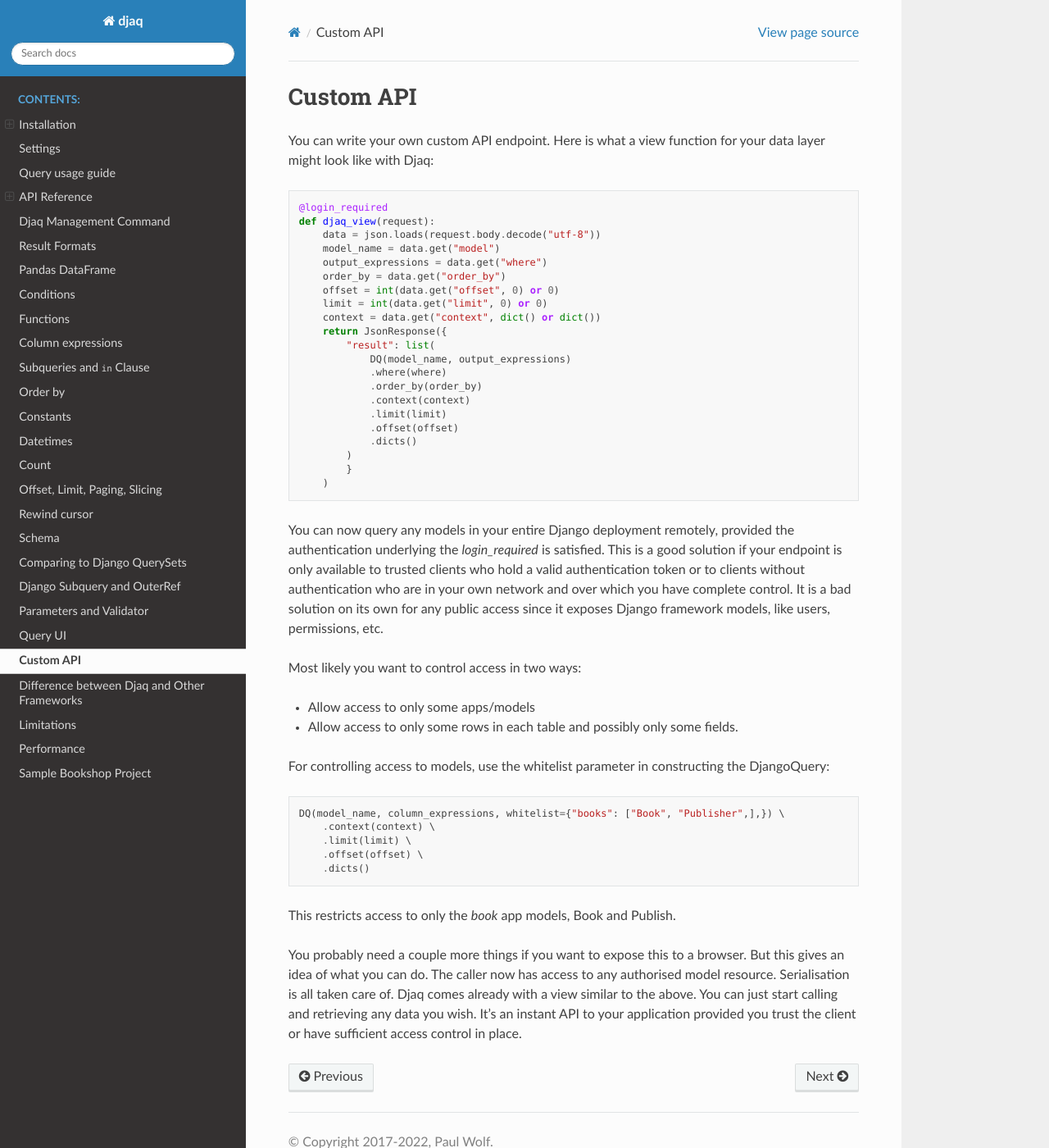
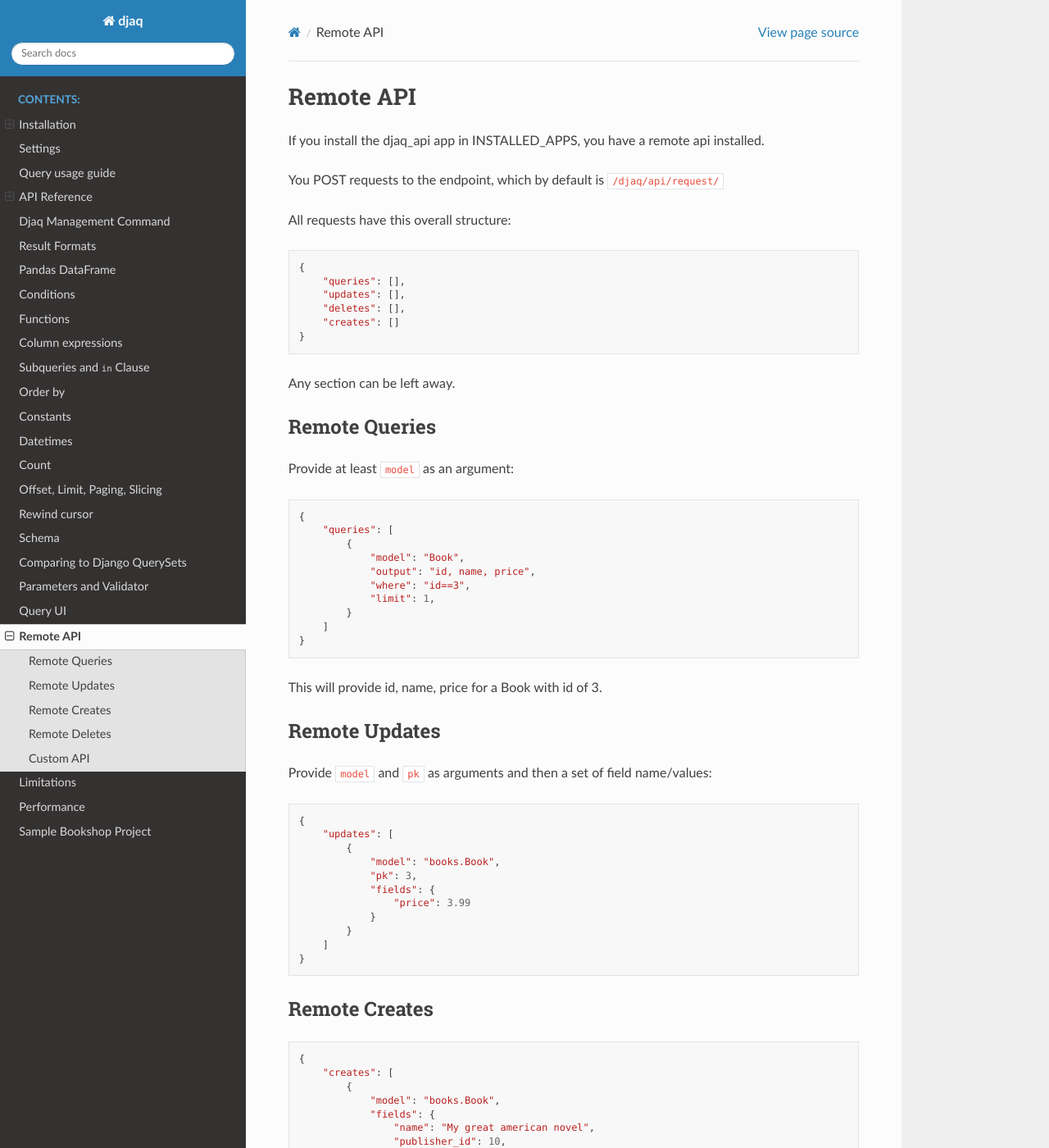
Before and after one commit to paul-wolf/djaq, a Sphinx documentation site: the page built from docs/custom_api.rst, in a window 1280 px wide and 1400 px high. Shown: the whole window at 82% size. Built offline with Sphinx 7.4.7 and the Read the Docs theme 2.0.0, drawn with Linux system fonts in a browser that asks for light colours; pages that are not in the unit, such as notebooks, are missing from menus; some of the changed text lies outside the part shown.

Commit message:
Fix remote api tests

```diff
--- a/docs/custom_api.rst
+++ b/docs/custom_api.rst
@@ -1,5 +1,99 @@
+Remote API
+==========
+
+If you install the djaq_api app in INSTALLED_APPS, you have a remote api installed.
+
+You POST requests to the endpoint, which by default is ``/djaq/api/request/``
+
+All requests have this overall structure:
+
+.. code:: python
+
+    {
+        "queries": [],
+        "updates": [],
+        "deletes": [],
+        "creates": []
+    }
+
+Any section can be left away.
+
+Remote Queries
+--------------
+
+Provide at least ``model`` as an argument:
+
+.. code:: python
+
+    {
+        "queries": [
+            {
+                "model": "Book",
+                "output": "id, name, price",
+                "where": "id==3",
+                "limit": 1,
+            }
+        ]
+    }
+
+This will provide id, name, price for a Book with id of 3.
+
+Remote Updates
+--------------
+
+Provide ``model`` and ``pk`` as arguments and then a set of field name/values:
+
+
+.. code:: python
+
+    {
+        "updates": [
+            {
+                "model": "books.Book",
+                "pk": 3,
+                "fields": {
+                    "price": 3.99
+                }
+            }
+        ]
+    }
+
+Remote Creates
+--------------
+
+.. code:: python
+
+    {
+        "creates": [
+            {
+                "model": "books.Book",
+                "fields": {
+                    "name": "My great american novel",
+                    "publisher_id": 10,
+                    "price": 3.99
+                }
+            }
+        ]
+    }
+
+Remote Deletes
+--------------
+
+Specify the model and primary key:
+
+.. code:: python
+
+    {
+        "updates": [
+            {
+                "model": "books.Book",
+                "pk": 3,
+            }
+        ]
+    }
+
 Custom API
-==========
+----------
 
 You can write your own custom API endpoint. Here is what a view function
 for your data layer might look like with Djaq:
--- a/docs/index.rst
+++ b/docs/index.rst
@@ -58,11 +58,11 @@ QuerySets.
    rewind_cursor
    schema
    querysets
-   outerref
+   .. outerref
    context_validators
    query_ui
    custom_api
-   other_frameworks
+   .. other_frameworks
    limitations
    performance
    sample_project
--- a/docs/query_usage.rst
+++ b/docs/query_usage.rst
@@ -153,9 +153,6 @@ will be translated to SQL:
 
    Book.price > 50 AND Publisher.name ILIKE 'A%'
 
-The expressions are fully parsed so they are not subject to SQL
-injection.
-
 Our example model also has an owner model called “Consortium” that is
 the owner of the publisher:
 
```
Also changed, not shown: docs/installation.rst (+11 -7 lines), 4 other files.
